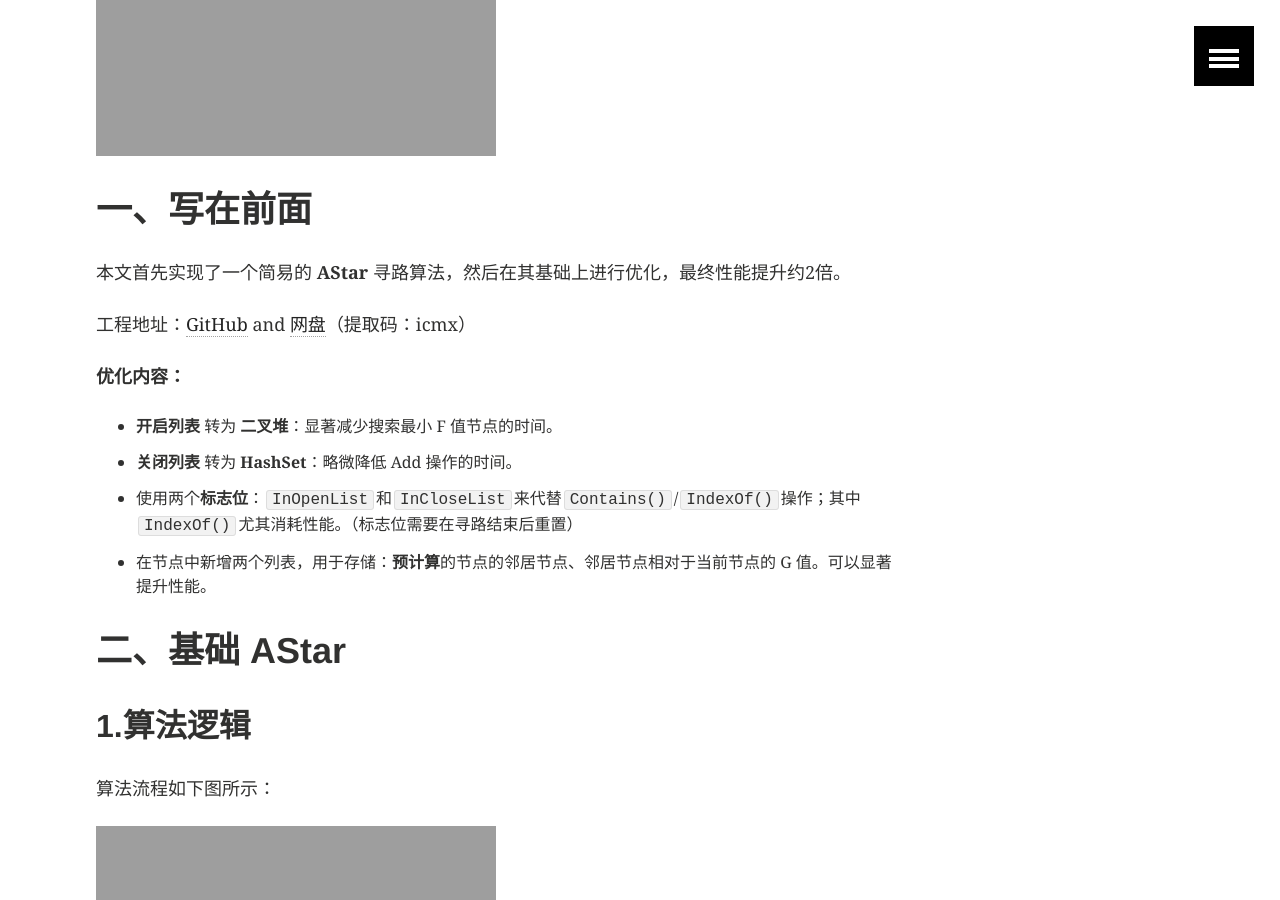
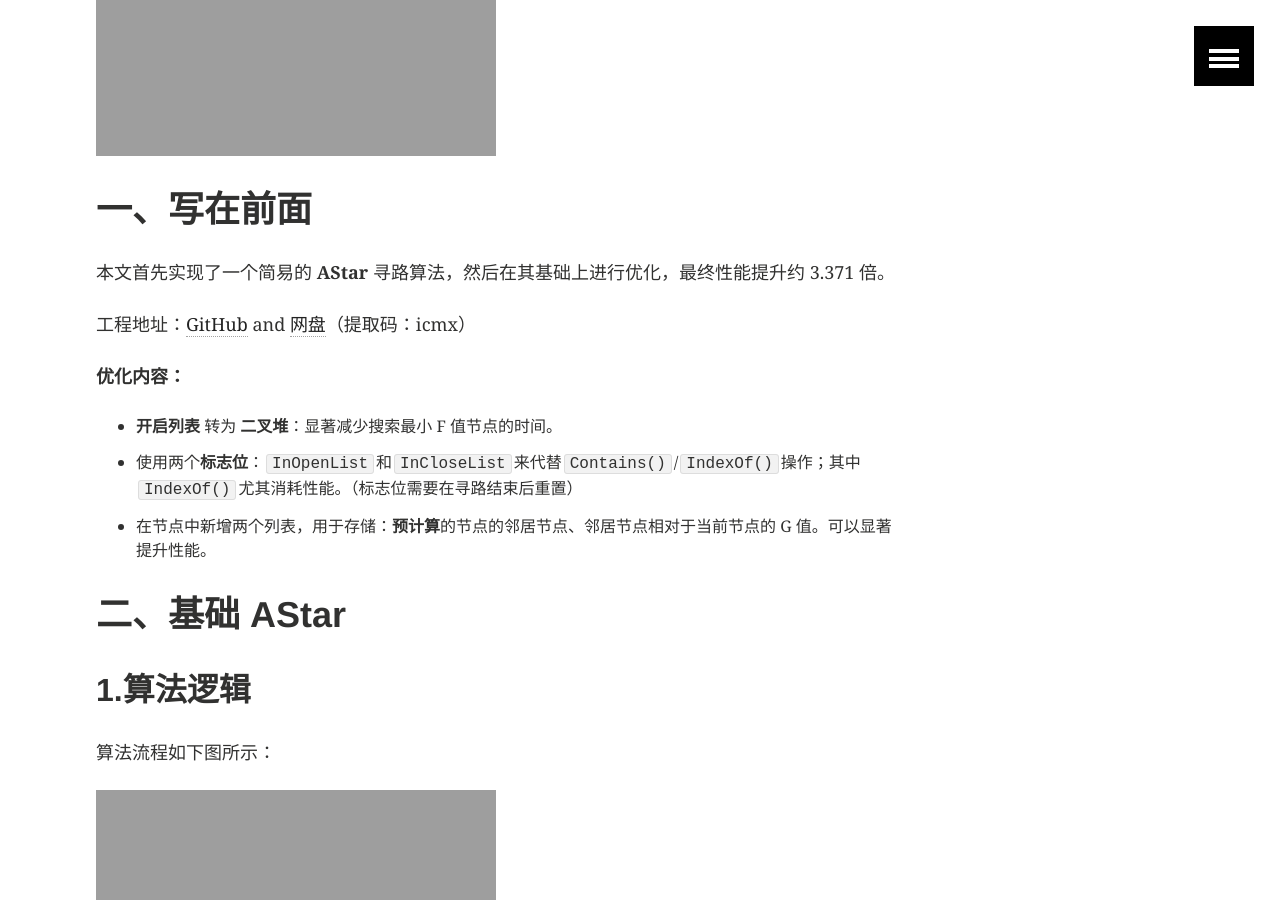
Before and after one commit to HuskyTGame/HuskyTGame.github.io, a Jekyll site: the page built from _posts/ai/2020-04-02-AI--AStar.md, in a window 1280 px wide and 900 px high, scrolled down 553 px. Built offline with Jekyll 4.4.1, drawn with Linux system fonts in a browser that asks for light colours; some of the changed text lies outside the part shown.

Commit message:
Update 2020-04-02-AI--AStar.md

`````diff
--- a/_posts/ai/2020-04-02-AI--AStar.md
+++ b/_posts/ai/2020-04-02-AI--AStar.md
@@ -14,14 +14,13 @@ image:
 
 # 一、写在前面
 
-本文首先实现了一个简易的 **AStar** 寻路算法，然后在其基础上进行优化，最终性能提升约2倍。
+本文首先实现了一个简易的 **AStar** 寻路算法，然后在其基础上进行优化，最终性能提升约 3.371 倍。
 
 工程地址：[GitHub](https://github.com/HuskyTGame/AStar) and [网盘](https://pan.baidu.com/s/14W2gyHELGB4sjpfpyE1-BA)（提取码：icmx）
 
 **优化内容：**
 
 - **开启列表** 转为 **二叉堆**：显著减少搜索最小 F 值节点的时间。
-- **关闭列表** 转为 **HashSet**：略微降低 Add 操作的时间。
 - 使用两个**标志位**：``InOpenList``和``InCloseList``来代替``Contains()``/``IndexOf()``操作；其中``IndexOf()``尤其消耗性能。（标志位需要在寻路结束后重置）
 - 在节点中新增两个列表，用于存储：**预计算**的节点的邻居节点、邻居节点相对于当前节点的 G 值。可以显著提升性能。
 
@@ -404,10 +403,7 @@ namespace AStar
 ````csharp
         private MapMgr mMapMgr;
         private List<Node> mOpenList;
-        /// <summary>
-        /// 关闭列表（HashSet 的 Add 操作效率高）
-        /// </summary>
-        private HashSet<Node> mCloseSet;
+        private List<Node> mCloseList;
         private List<Node> mRes;
         private Node up, down, left, right, leftUp, leftDown, rightUp, rightDown;
 
`````
